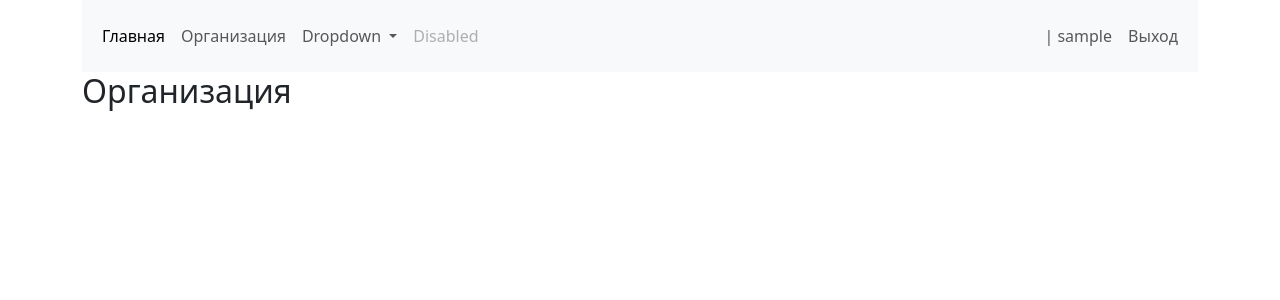
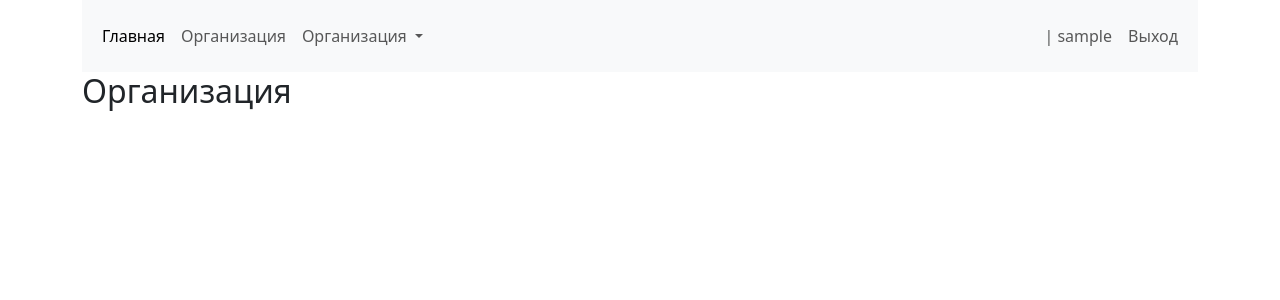
Before and after one commit to shytsko/python-web-final, a Django app: page /company/ in a window 1280 px wide. Shown: the top 300 px of the page. Run offline with Django 4.2, Linux system fonts and the light colour scheme; the visitor is signed in with stand-in values (Sample User, id 1); some libraries are stand-ins or nearby versions.

Commit message:
Change navybar in base.html

```diff
--- a/ot_project/templates/base.html
+++ b/ot_project/templates/base.html
@@ -30,19 +30,16 @@
                     <li class="nav-item dropdown">
                         <a class="nav-link dropdown-toggle" href="#" role="button" data-bs-toggle="dropdown"
                            aria-expanded="false">
-                            Dropdown
+                            Организация
                         </a>
                         <ul class="dropdown-menu">
-                            <li><a class="dropdown-item" href="#">Action</a></li>
-                            <li><a class="dropdown-item" href="#">Another action</a></li>
-                            <li>
-                                <hr class="dropdown-divider">
-                            </li>
-                            <li><a class="dropdown-item" href="#">Something else here</a></li>
+                            <li><a class="dropdown-item" href="{% url 'company' %}">Общие сведения</a></li>
+                            <li><a class="dropdown-item" href="#">Структурные подразделения</a></li>
+                            <li><a class="dropdown-item" href="#">Работы с повышенной опасностью</a></li>
+                            <li><a class="dropdown-item" href="#">Опасные и вредные производственные факторы</a></li>
+                            <li><a class="dropdown-item" href="#">Работы, при выполнении которых есть необходимость в
+                                профессиональном отборе</a></li>
                         </ul>
-                    </li>
-                    <li class="nav-item">
-                        <a class="nav-link disabled" aria-disabled="true">Disabled</a>
                     </li>
                 </ul>
             </div>
```
